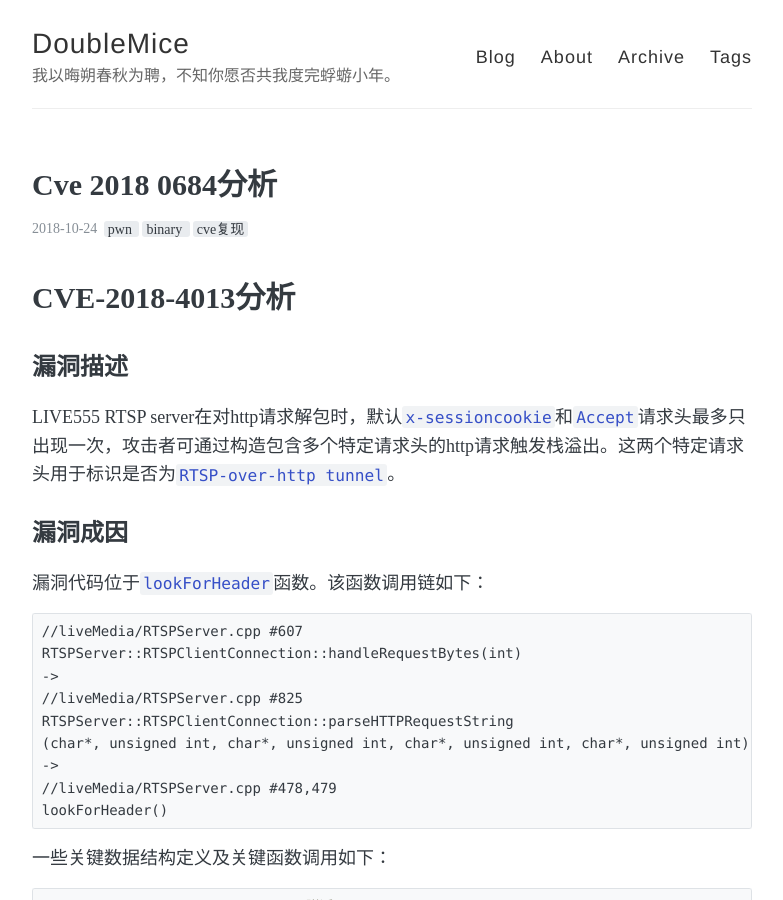
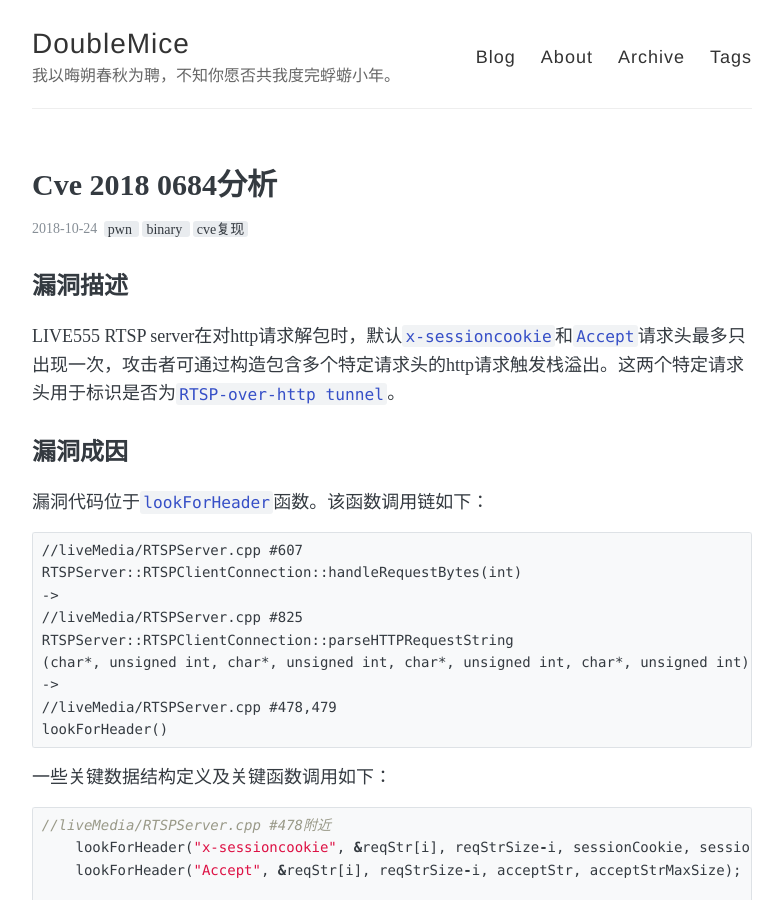
Before and after one commit to DoubleMice/DoubleMice.github.io, a Jekyll site: the page built from _posts/2018-10-24-cve-2018-0684分析.md, in a window 1280 px wide and 900 px high. Shown: the whole window, without its empty margins (248-1031 px from the left). Built offline with Jekyll 4.4.1, drawn with Linux system fonts in a browser that asks for light colours; our own code applies the rules of GitHub Pages for plain Markdown files.

Commit message:
[+]cve-2018-0684复现

```diff
--- a/_posts/2018-10-24-cve-2018-0684分析.md
+++ b/_posts/2018-10-24-cve-2018-0684分析.md
@@ -7,7 +7,6 @@
 # draft
 ---
 
-# CVE-2018-4013分析
 ## 漏洞描述
 LIVE555 RTSP server在对http请求解包时，默认`x-sessioncookie`和`Accept`请求头最多只出现一次，攻击者可通过构造包含多个特定请求头的http请求触发栈溢出。这两个特定请求头用于标识是否为`RTSP-over-http tunnel`。
 
```
